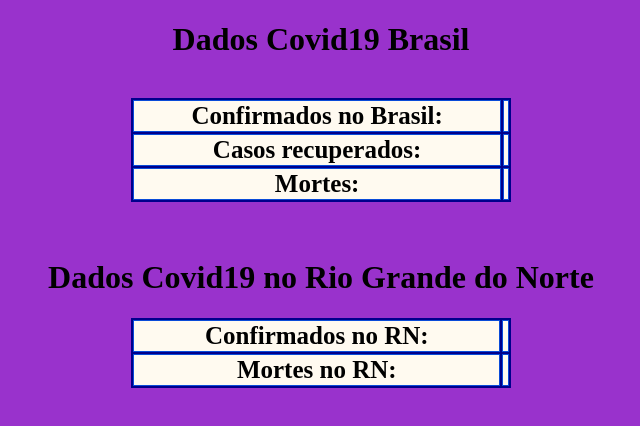
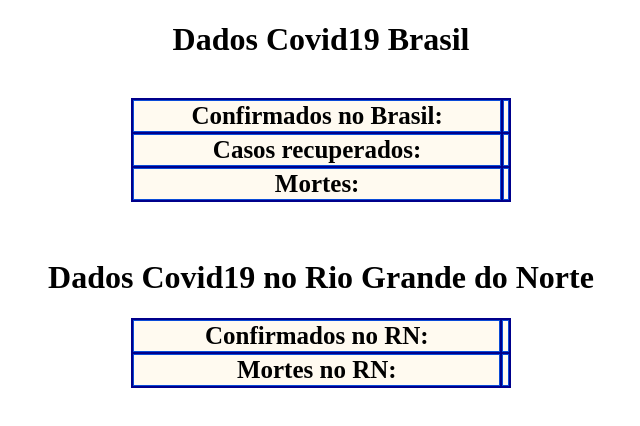
Before and after one commit to valtercioj/dados-CoronaVirus, a plain HTML site: page index.html in a window 1280 px wide. Shown: the whole page, without its empty margins (319-959 px from the left). Drawn offline with Linux system fonts and the light colour scheme; no server answers.

Commit message:
mudança de cor

```diff
--- a/index.html
+++ b/index.html
@@ -3,9 +3,7 @@
 <head>
 	<title>Dados sobre a Covid19</title>
 	<style type="text/css">
-		body{
-			background-color: #9932CC;
-		}
+
 
 		table{
 			background-color: #00008B;
```
